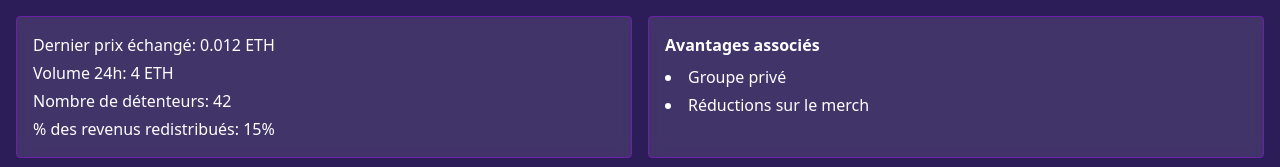
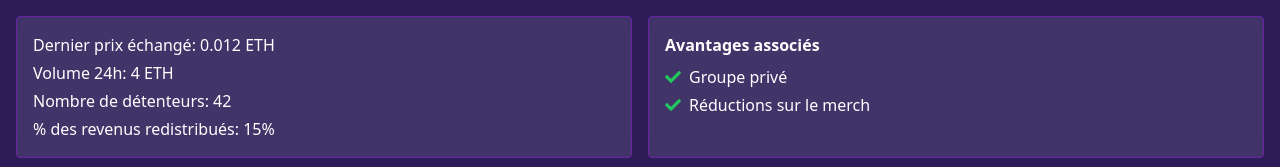
Before and after one commit to mintyshirt/mintyshirt, a React (Vite) app: page /tokenswap/merchtoken_d in a window 1280 px wide. Shown: the part 338-505 px from the top of the page. Built offline with nearby package versions, Linux system fonts and the light colour scheme.

Commit message:
Add check icons for token perks

```diff
--- a/src/components/TokenDetailPage.tsx
+++ b/src/components/TokenDetailPage.tsx
@@ -3,6 +3,7 @@ import { useParams, Link } from 'react-router-dom';
 import Navbar from './Navbar';
 import Footer from './Footer';
 import { tokens } from '../lib/tokens';
+import { FaCheck } from 'react-icons/fa';
 
 export default function TokenDetailPage() {
   const { id } = useParams<{ id: string }>();
@@ -42,9 +43,12 @@ export default function TokenDetailPage() {
               </div>
               <div className="bg-white/10 backdrop-blur border border-purple-800 rounded p-4">
                 <div className="font-semibold mb-2">Avantages associés</div>
-                <ul className="list-disc list-inside space-y-1">
+                <ul className="space-y-1">
                   {token.perks.map(p => (
-                    <li key={p}>{p}</li>
+                    <li key={p} className="flex items-center">
+                      <FaCheck className="text-green-500 mr-2" />
+                      <span>{p}</span>
+                    </li>
                   ))}
                 </ul>
               </div>
```
